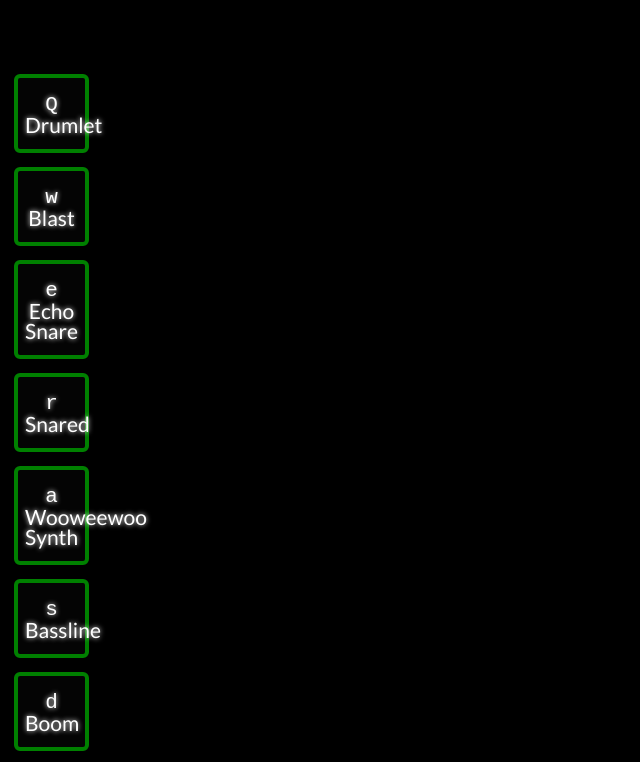
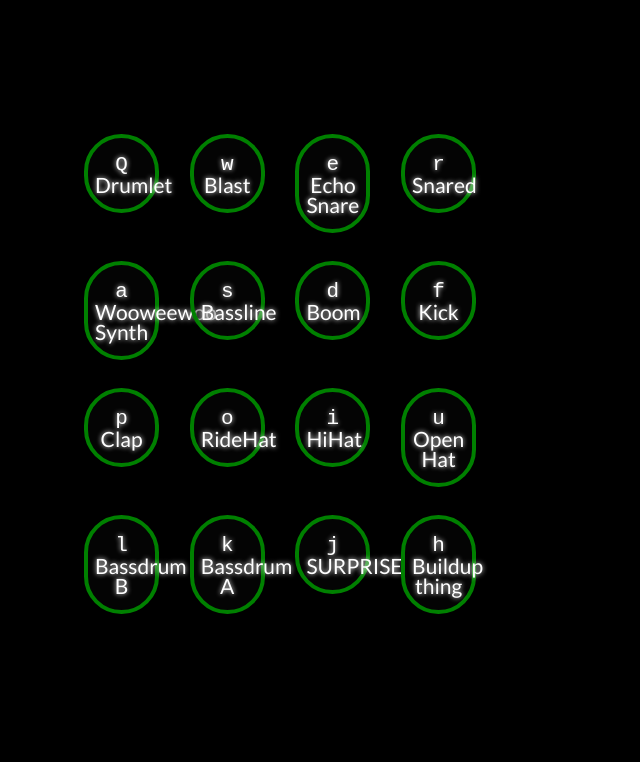
Before and after one commit to xalevanie/lvl-1, a plain HTML site: page index.html in a window 1280 px wide. Shown: the top 762 px of the page, without its empty margins (0-640 px from the left). Drawn offline with nearby package versions, Linux system fonts and the light colour scheme.

Commit message:
positioning

```diff
--- a/css/styles.css
+++ b/css/styles.css
@@ -1,11 +1,14 @@
 /* Stylesheet*/
 
-body {background: black;}
-
+body {background: black;
+    margin:5em;
+width: 500px;}
+.keys {display: inline-flex;}
 .key {
     display: block;
+
     border:4px solid green;
-border-radius: 6px;
+border-radius: 100px;
 margin:1rem;
 font-size: 1.5rem;
 padding:1rem .5rem;
```
